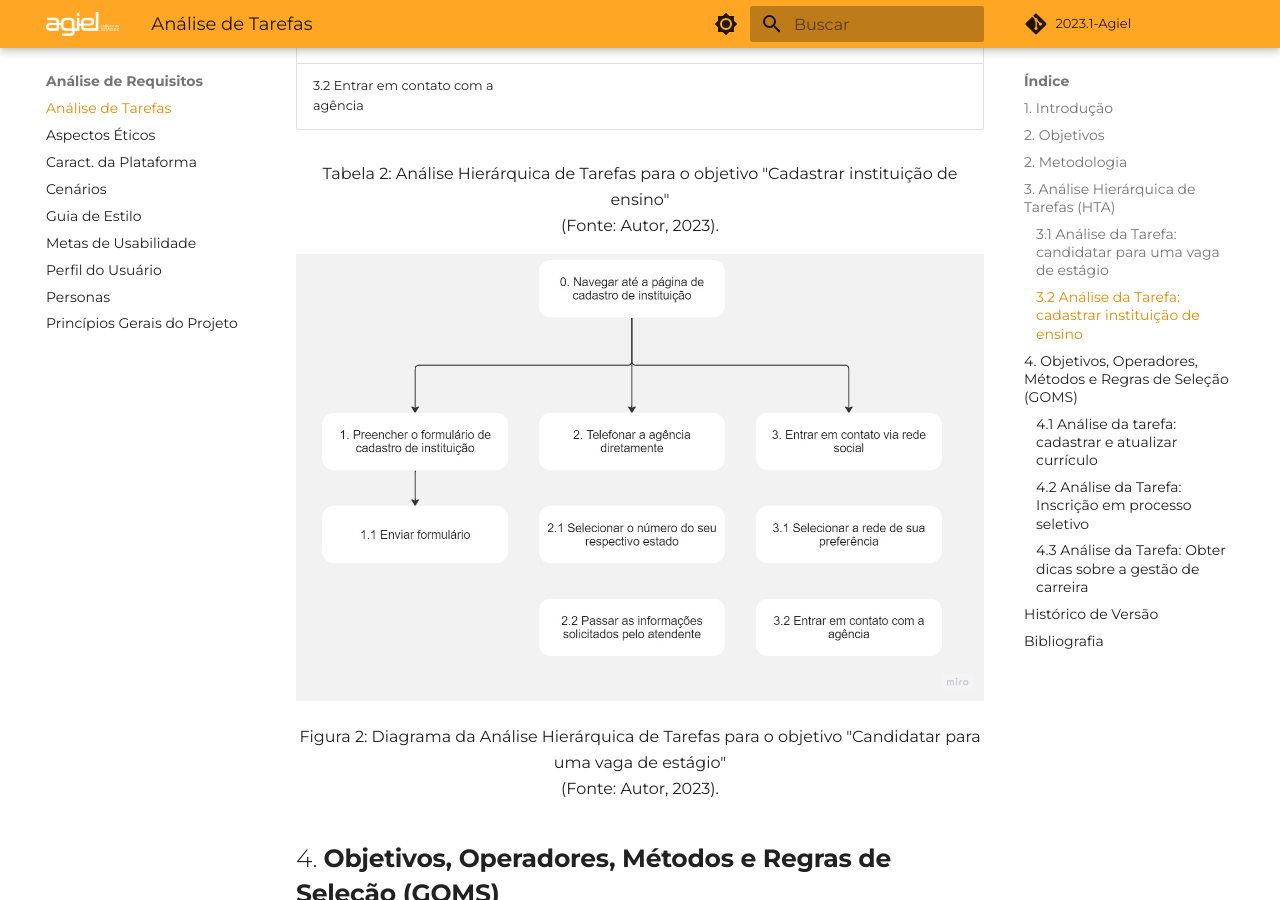
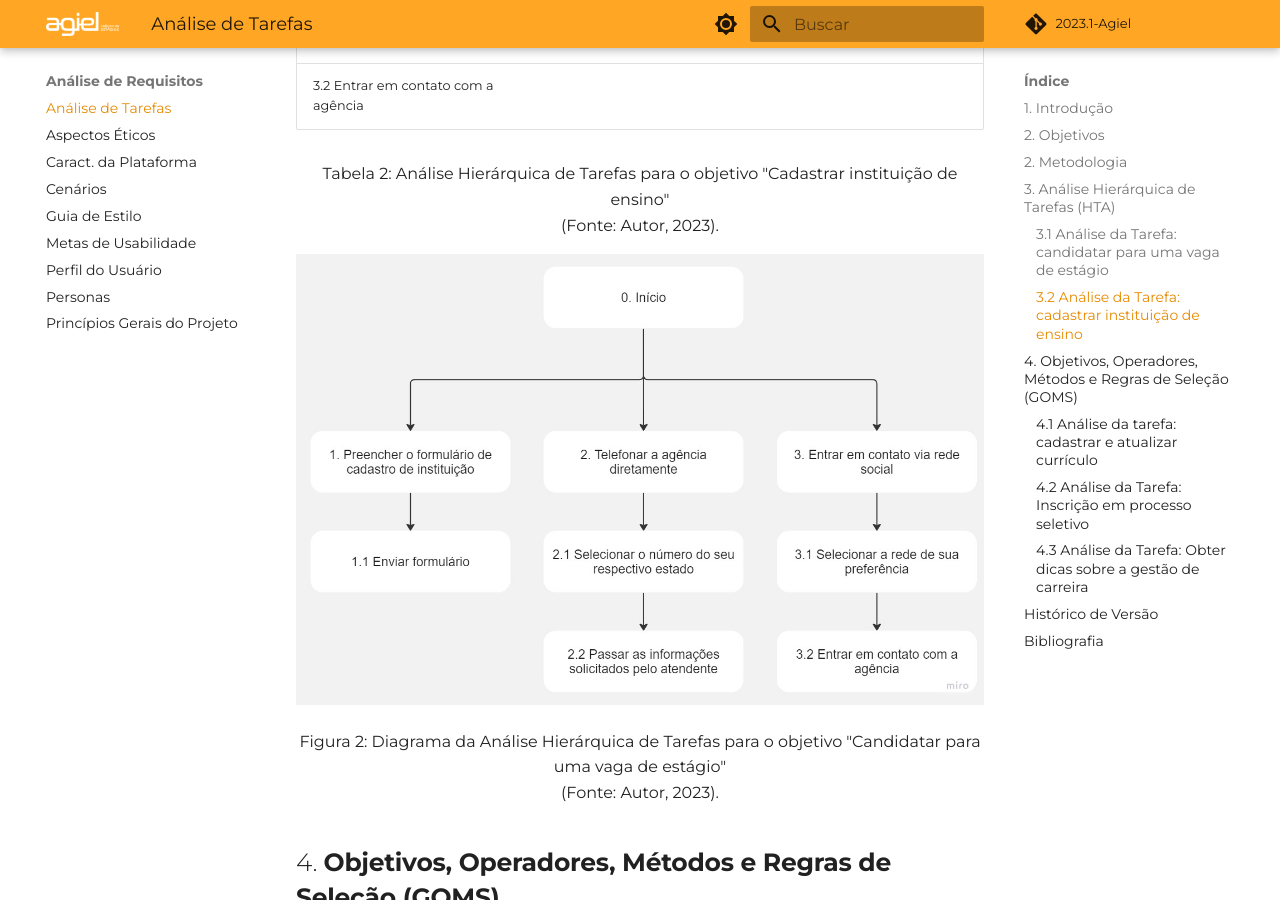
Before and after one commit to Interacao-Humano-Computador/2023.1-Agiel, an MkDocs documentation site: the page built from docs/requisitos/analise_tarefas.md, in a window 1280 px wide and 900 px high, scrolled down 3074 px. Built offline with MkDocs 1.6.1 and Material for MkDocs 9.7.7, drawn with Linux system fonts in a browser that asks for light colours; some web fonts are replaced; comment, search, counter and statistics services are not loaded.

Commit message:
fix: adicionando fluxo corrigido

```diff
--- a/docs/requisitos/analise_tarefas.md
+++ b/docs/requisitos/analise_tarefas.md
@@ -66,7 +66,7 @@ Operators, Methods, and Selection Rules (Kieras, 2004; Card et al., 1983)).
 <p> Tabela 2: Análise Hierárquica de Tarefas para o objetivo "Cadastrar instituição de ensino" <br/>(Fonte: Autor, 2023).</p>
 </div>
 
-![Diagrama da Análise Hierárquica de Tarefas para o objetivo "Cadastrar instituição de ensino"](../assets/fluxo_tarefa_cadastro_instituicao.jpg)
+![Diagrama da Análise Hierárquica de Tarefas para o objetivo "Cadastrar instituição de ensino"](../assets/fluxo_32.jpg)
 
 <div style="text-align: center">
 <p> Figura 2: Diagrama da Análise Hierárquica de Tarefas para o objetivo "Candidatar para uma vaga de estágio" <br/> (Fonte: Autor, 2023).</p>
```
Also changed, not shown: docs/assets/fluxo_32.jpg (added).
